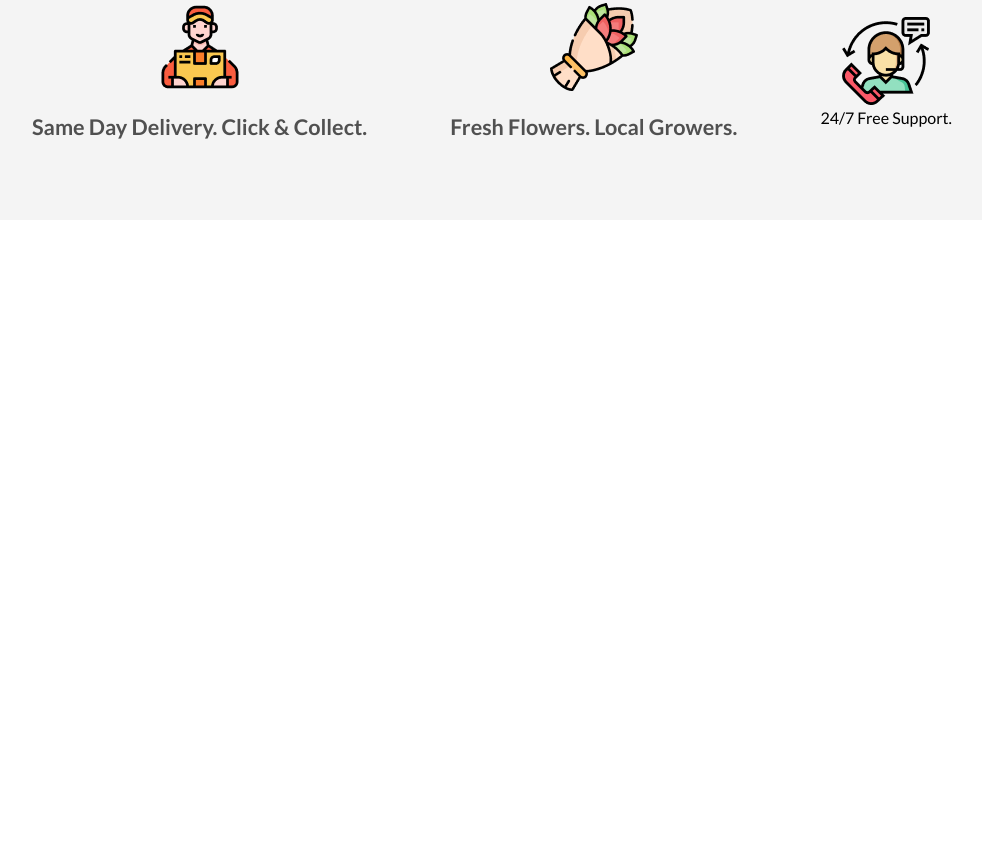
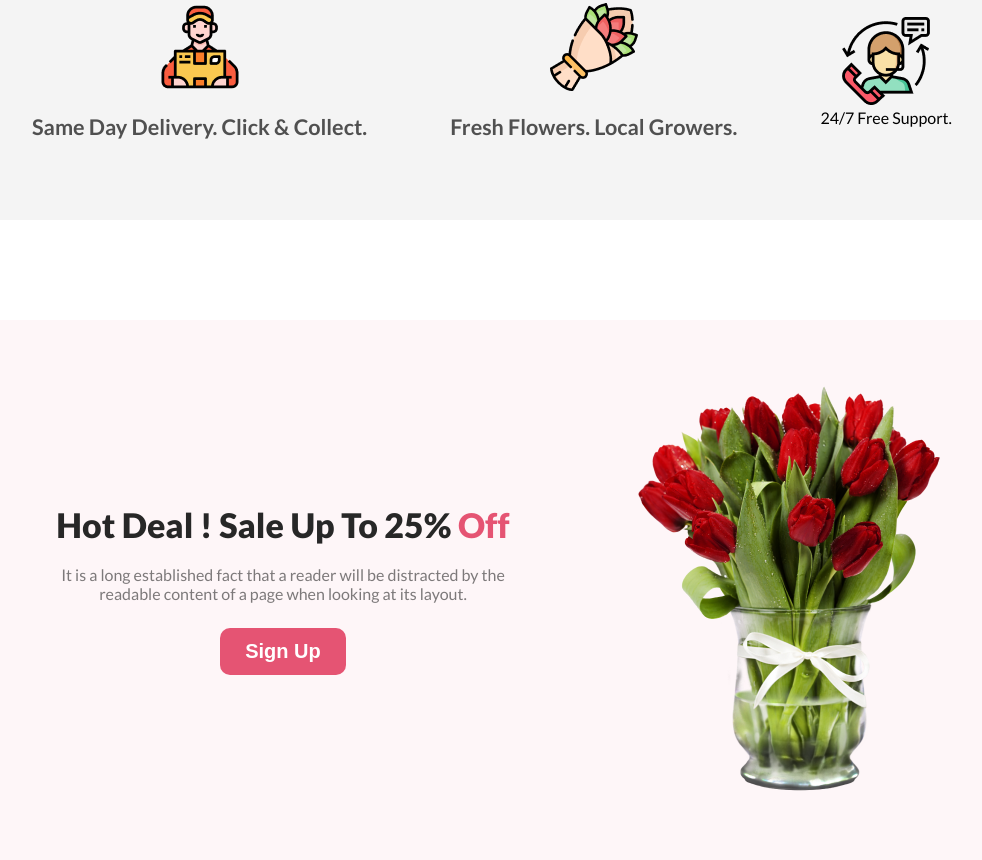
Before and after one commit to Mohiuddin5050/Flower-Shop, a plain HTML site: page index.html in a window 1280 px wide. Shown: the part 1676-2536 px from the top of the page, without its empty margins (148-1130 px from the left). Before the commit the page ends 1996 px from the top, so only its background shows below. Drawn offline with Linux system fonts and the light colour scheme.

Commit message:
added discount section

```diff
--- a/index.html
+++ b/index.html
@@ -61,6 +61,14 @@
            </div>
          </div>
          </section>
+         <section class="discount-section">
+            <div class="discount">
+                <h3>Hot Deal ! Sale Up To 25% <span class="discount-off">Off</span></h3>
+                <p>It is a long established fact that a reader will be distracted by the readable content of a page when looking at its layout.</p>
+                <button class="btn-primary">Sign Up</button>
+            </div>
+            <img src="./Flower Asset/pngwing 8.png" alt="">
+         </section>
     </main>
     <footer></footer>
 </body>
--- a/styles/style.css
+++ b/styles/style.css
@@ -143,7 +143,32 @@
   color: rgba(39, 39, 39, 0.80);
   margin-top: 20px;
 }
-
+.discount-section{
+  display: flex;
+  background-color: rgba(229, 84, 115, 0.05);
+  justify-content: center;
+  align-items: center;
+  gap: 100px;
+  padding: 60px 0;
+}
+.discount{
+  text-align: center;
+  align-items: center;
+  max-width: 500px;
+}
+.discount h3{
+  font-size: 2.12rem;
+  font-weight: 800;
+  color: rgba(39, 39, 39, 1.00);
+  margin-bottom: 20px;
+}
+.discount-off{
+  color: rgba(229, 84, 115, 1.00);
+}
+.discount p{
+  color: rgba(39, 39, 39, 0.60);
+  margin-bottom: 25px;
+}
 
 
 
```
